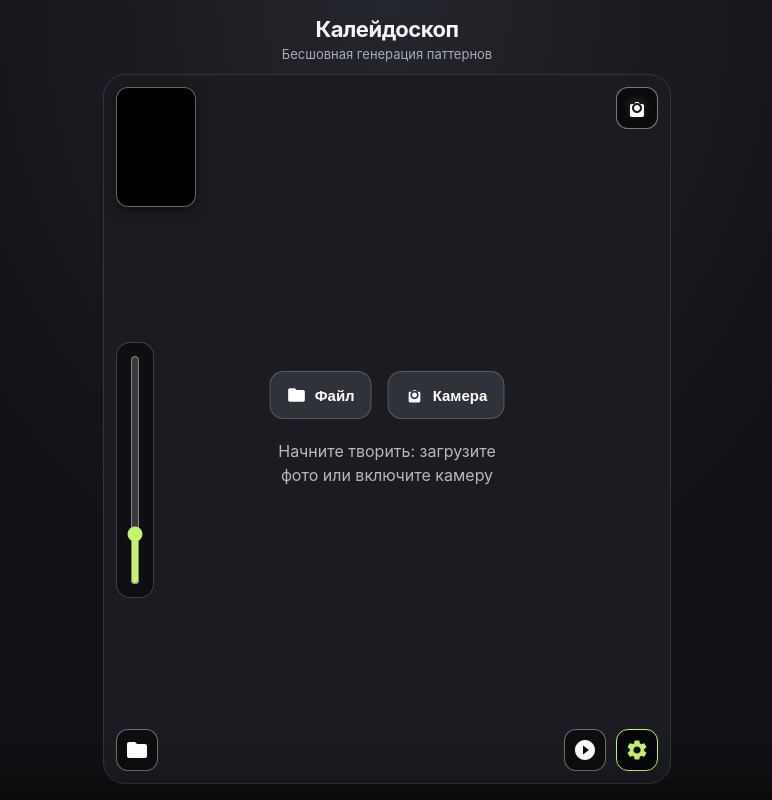
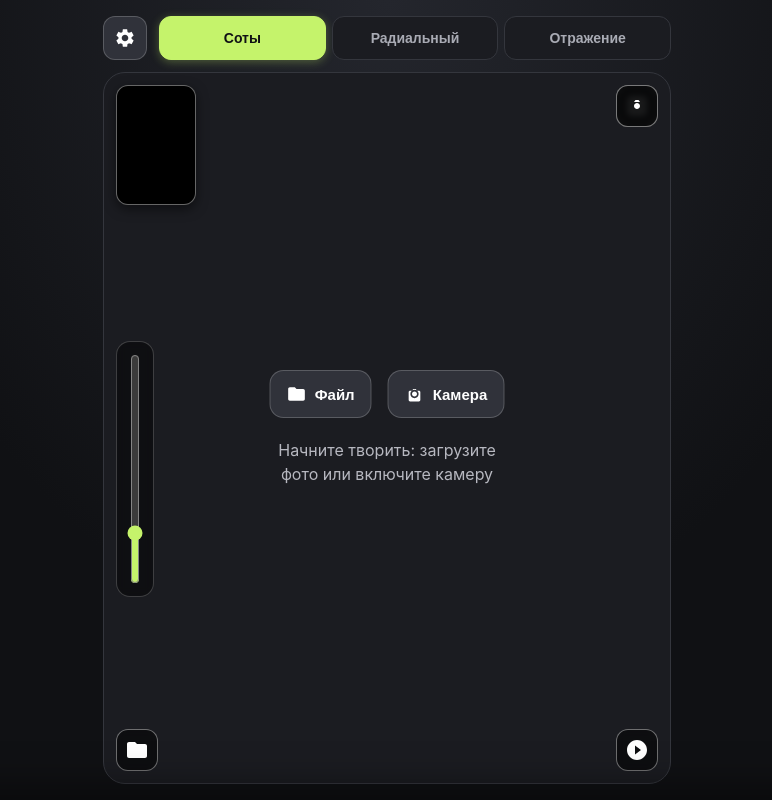
Before and after one commit to AlexMcKonst/KLDSCP, a plain HTML site: page index.html in a window 1280 px wide. Shown: the whole page, without its empty margins (253-1025 px from the left). Drawn offline with Linux system fonts and the light colour scheme.

Commit message:
Add files via upload
Верхняя панель управления (Top Bar):
В верхнюю строку вынесены кнопка вызова настроек ⚙️ (слева) и кнопки переключения режимов («Соты», «Радиальный», «Отражение»).

Формат кадра по умолчанию:

При запуске приложения по умолчанию активируется вертикальный формат 9:16.

Линейное движение фокуса:

Заменен алгоритм сглаживания перемещения маркера на фиксированную постоянную скорость. Теперь точка перемещается с одинаковой скоростью вне зависимости от расстояния до места тапа.

Центрирование в режиме «Соты»:

Математический центр базового треугольника синхронизирован с позицией маркера фокуса для точного позиционирования без паразитных сдвигов.

Контекстная эргономика кнопок:

Кнопка Play (Анимация): в режимах «Соты» и «Радиальный» перемещена в правый нижний угол; в режиме «Отражение» она автоматически скрывается с экрана.

Кнопка «Папка» (Загрузка медиа): в режиме «Отражение» перемещается в верхний левый угол, освобождая нижнюю рабочую зону для осей и таймлайна.

```diff
--- a/index.html
+++ b/index.html
@@ -37,21 +37,31 @@
       overflow: hidden;
     }
 
-    h1 {
-      margin: 0 0 4px;
-      font-size: 22px;
-      letter-spacing: -0.5px;
-      text-align: center;
+    .top-bar {
+      width: 100%;
+      display: flex;
+      align-items: center;
+      gap: 12px;
+      margin-bottom: 12px;
       flex-shrink: 0;
     }
 
-    .description {
-      margin: 0 0 12px;
-      color: #a9abb4;
-      font-size: 13px;
-      text-align: center;
+    .top-settings-btn {
+      width: 44px;
+      height: 44px;
+      border-radius: 12px;
+      background: #30323a;
+      border: 1px solid rgba(255,255,255,0.2);
+      color: white;
+      display: flex;
+      align-items: center;
+      justify-content: center;
+      cursor: pointer;
       flex-shrink: 0;
+      transition: all 0.2s;
     }
+    .top-settings-btn:active { transform: scale(0.95); background: #c5f36b; color: #101114; border-color: #c5f36b; }
+    .top-settings-btn svg { width: 22px; height: 22px; fill: currentColor; }
 
     .preview {
       position: relative;
@@ -118,9 +128,8 @@
     .fullscreen-btn { top: 12px; right: 12px; }
     .switch-cam-btn { top: 12px; right: 12px; z-index: 21; }
     .stop-cam-btn { top: 12px; right: 64px; background: rgba(239, 68, 68, 0.8); }
-    .folder-upload-btn { bottom: 12px; left: 12px; }
-    .settings-toggle-btn { bottom: 12px; right: 12px; background: rgba(0,0,0,0.75); border-color: #c5f36b; color: #c5f36b;}
-    .anim-btn { bottom: 12px; right: 64px; }
+    .folder-upload-btn { bottom: 12px; left: 12px; transition: top 0.3s, bottom 0.3s; }
+    .anim-btn { bottom: 12px; right: 12px; }
     .anim-btn.active { background: #c5f36b; color: #101114; border-color: #c5f36b; }
 
     body.is-mobile .fullscreen-btn { display: none !important; }
@@ -312,9 +321,9 @@
       display: flex; align-items: center; justify-content: center;
     }
 
-    .mode-actions { display: flex; justify-content: center; gap: 6px; margin: 0 0 16px; width: 100%; }
+    .mode-actions { display: flex; justify-content: center; gap: 6px; margin: 0; width: 100%; }
     .mode-actions button {
-      flex: 1; min-height: 44px; padding: 0 16px; border: 1px solid #34363d;
+      flex: 1; min-height: 44px; padding: 0 10px; border: 1px solid #34363d;
       border-radius: 12px; background: #1b1c21; color: #a9abb4; font-size: 14px;
       font-weight: 600; cursor: pointer; transition: all 0.2s;
     }
@@ -391,8 +400,16 @@
 </head>
 <body>
   <main>
-    <h1>Калейдоскоп</h1>
-    <p class="description">Бесшовная генерация паттернов</p>
+    <div class="top-bar">
+      <button id="settingsToggleBtn" class="top-settings-btn" type="button" aria-label="Настройки">
+        <svg viewBox="0 0 24 24"><path d="M19.14,12.94c0.04-0.3,0.06-0.61,0.06-0.94c0-0.32-0.02-0.64-0.06-0.94l2.03-1.58c0.18-0.14,0.23-0.41,0.12-0.61 l-1.92-3.32c-0.12-0.22-0.37-0.29-0.59-0.22l-2.39,0.96c-0.5-0.38-1.03-0.7-1.62-0.94L14.4,2.81c-0.04-0.24-0.24-0.41-0.48-0.41 h-3.84c-0.24,0-0.43,0.17-0.47,0.41L9.25,5.35C8.66,5.59,8.12,5.92,7.63,6.29L5.24,5.33c-0.22-0.08-0.47,0-0.59,0.22L2.73,8.87 C2.62,9.08,2.66,9.34,2.86,9.48l2.03,1.58C4.84,11.36,4.8,11.69,4.8,12s0.02,0.64,0.06,0.94l-2.03,1.58 c-0.18,0.14-0.23,0.41-0.12,0.61l1.92,3.32c0.12,0.22,0.37,0.29,0.59,0.22l2.39-0.96c0.5,0.38,1.03,0.7,1.62,0.94l0.36,2.54 c0.05,0.24,0.24,0.41,0.48,0.41h3.84c0.24,0,0.43-0.17,0.47-0.41l0.36-2.54c0.59-0.24,1.13-0.56,1.62-0.94l2.39,0.96 c0.22,0.08,0.47,0,0.59-0.22l1.92-3.32c0.12-0.22,0.07-0.49-0.12-0.61L19.14,12.94z M12,15.6c-1.98,0-3.6-1.62-3.6-3.6 s1.62-3.6,3.6-3.6s3.6,1.62,3.6,3.6S13.98,15.6,12,15.6z"/></svg>
+      </button>
+      <div class="mode-actions">
+        <button type="button" data-mode="hex" class="active">Соты</button>
+        <button type="button" data-mode="radial">Радиальный</button>
+        <button type="button" data-mode="mirror">Отражение</button>
+      </div>
+    </div>
 
     <section class="preview" aria-label="Предпросмотр изображения с камеры">
       <canvas id="resultCanvas"></canvas>
@@ -440,16 +457,11 @@
       </button>
 
       <button id="switchCamOverlayBtn" class="overlay-btn switch-cam-btn" type="button">
-        <svg viewBox="0 0 24 24"><path d="M9 12c0 1.66 1.34 3 3 3s3-1.34 3-3-1.34-3-3-3-3 1.34-3 3zm8.31-4H15L13.5 6h-3L9 8H6.69C5.76 8 5 8.76 5 9.69v9.63C5 20.24 5.76 21 6.69 21h10.63C18.24 21 19 20.24 19 19.31V9.69C19 8.76 18.24 8 17.31 8zM12 17c-2.76 0-5-2.24-5-5s2.24-5 5-5 5 2.24 5 5-2.24 5-5 5z"/></svg>
+        <svg viewBox="0 0 24 24"><path d="M9 12c0 1.66 1.34 3 3 3s3-1.34 3-3-1.34-3-3-3-3 1.34-3 3zm8.31-4H15L13.5 6h-3L9 8H6.69C5.76 8 5 9.69v9.63C5 20.24 5.76 21 6.69 21h10.63C18.24 21 19 20.24 19 19.31V9.69C19 8.76 18.24 8 17.31 8zM12 17c-2.76 0-5-2.24-5-5s2.24-5 5-5 5 2.24 5 5-2.24 5-5 5z"/></svg>
       </button>
 
       <button id="stopCamOverlayBtn" class="overlay-btn stop-cam-btn" type="button" hidden>
         <svg viewBox="0 0 24 24"><path d="M19 6.41L17.59 5 12 10.59 6.41 5 5 6.41 10.59 12 5 17.59 6.41 19 12 13.41 17.59 19 19 17.59 13.41 12z"/></svg>
-      </button>
-
-      <!-- Новая кнопка Шестеренки -->
-      <button id="settingsToggleBtn" class="overlay-btn settings-toggle-btn" type="button">
-        <svg viewBox="0 0 24 24"><path d="M19.14,12.94c0.04-0.3,0.06-0.61,0.06-0.94c0-0.32-0.02-0.64-0.06-0.94l2.03-1.58c0.18-0.14,0.23-0.41,0.12-0.61 l-1.92-3.32c-0.12-0.22-0.37-0.29-0.59-0.22l-2.39,0.96c-0.5-0.38-1.03-0.7-1.62-0.94L14.4,2.81c-0.04-0.24-0.24-0.41-0.48-0.41 h-3.84c-0.24,0-0.43,0.17-0.47,0.41L9.25,5.35C8.66,5.59,8.12,5.92,7.63,6.29L5.24,5.33c-0.22-0.08-0.47,0-0.59,0.22L2.73,8.87 C2.62,9.08,2.66,9.34,2.86,9.48l2.03,1.58C4.84,11.36,4.8,11.69,4.8,12s0.02,0.64,0.06,0.94l-2.03,1.58 c-0.18,0.14-0.23,0.41-0.12,0.61l1.92,3.32c0.12,0.22,0.37,0.29,0.59,0.22l2.39-0.96c0.5,0.38,1.03,0.7,1.62,0.94l0.36,2.54 c0.05,0.24,0.24,0.41,0.48,0.41h3.84c0.24,0,0.43-0.17,0.47-0.41l0.36-2.54c0.59-0.24,1.13-0.56,1.62-0.94l2.39,0.96 c0.22,0.08,0.47,0,0.59-0.22l1.92-3.32c0.12-0.22,0.07-0.49-0.12-0.61L19.14,12.94z M12,15.6c-1.98,0-3.6-1.62-3.6-3.6 s1.62-3.6,3.6-3.6s3.6,1.62,3.6,3.6S13.98,15.6,12,15.6z"/></svg>
       </button>
 
       <button id="animOverlayBtn" class="overlay-btn anim-btn" type="button">
@@ -520,12 +532,6 @@
             <button id="closeSettingsBtn" class="close-settings-btn">
                 <svg viewBox="0 0 24 24" width="20" height="20" fill="currentColor"><path d="M19 6.41L17.59 5 12 10.59 6.41 5 5 6.41 10.59 12 5 17.59 6.41 19 12 13.41 17.59 19 19 17.59 13.41 12z"/></svg>
             </button>
-        </div>
-
-        <div class="mode-actions">
-          <button type="button" data-mode="hex" class="active">Соты</button>
-          <button type="button" data-mode="radial">Радиальный</button>
-          <button type="button" data-mode="mirror">Отражение</button>
         </div>
 
         <div class="quick-settings-row">
@@ -605,7 +611,7 @@
             <select id="aspectRatioSelect">
               <option value="1:1">1:1</option>
               <option value="3:4">3:4 (Верт)</option>
-              <option value="9:16">9:16 (Верт)</option>
+              <option value="9:16" selected>9:16 (Верт)</option>
             </select>
             <button id="saveButton" class="action-btn" type="button" disabled>Сохранить (JPG)</button>
           </div>
@@ -907,7 +913,18 @@
       if (miniCanvas.width !== mw || miniCanvas.height !== mh) { miniCanvas.width = mw; miniCanvas.height = mh; }
       miniCtx.drawImage(mediaElement, 0, 0, mw, mh);
 
-      currentFocusX += (targetFocusX - currentFocusX) * 0.1; currentFocusY += (targetFocusY - currentFocusY) * 0.1;
+      const speed = 0.03;
+      const dxF = targetFocusX - currentFocusX;
+      const dyF = targetFocusY - currentFocusY;
+      const distF = Math.hypot(dxF, dyF);
+      if (distF > speed) {
+        currentFocusX += (dxF / distF) * speed;
+        currentFocusY += (dyF / distF) * speed;
+      } else {
+        currentFocusX = targetFocusX;
+        currentFocusY = targetFocusY;
+      }
+
       if (currentMode !== 'mirror') {
         miniCtx.fillStyle = 'rgba(255, 60, 60, 0.9)'; miniCtx.beginPath();
         miniCtx.arc(mw * currentFocusX, mh * currentFocusY, Math.min(mw, mh) * 0.05, 0, Math.PI * 2); miniCtx.fill();
@@ -1371,11 +1388,19 @@
             sourceZoomSlider.min = 1.0;
             verticalZoomSlider.min = 1.0;
             if (parseFloat(sourceZoomSlider.value) < 1.0) updateZoom(1.0);
+
+            animOverlayBtn.hidden = true;
+            folderUploadBtn.style.bottom = 'auto';
+            folderUploadBtn.style.top = '12px';
         } else {
             miniCanvas.style.display = '';
             mirrorOverlay.hidden = true;
             sourceZoomSlider.min = 0.5;
             verticalZoomSlider.min = 0.5;
+
+            animOverlayBtn.hidden = false;
+            folderUploadBtn.style.top = 'auto';
+            folderUploadBtn.style.bottom = '12px';
         }
         updateBottomOverlaysPosition();
       });
```
